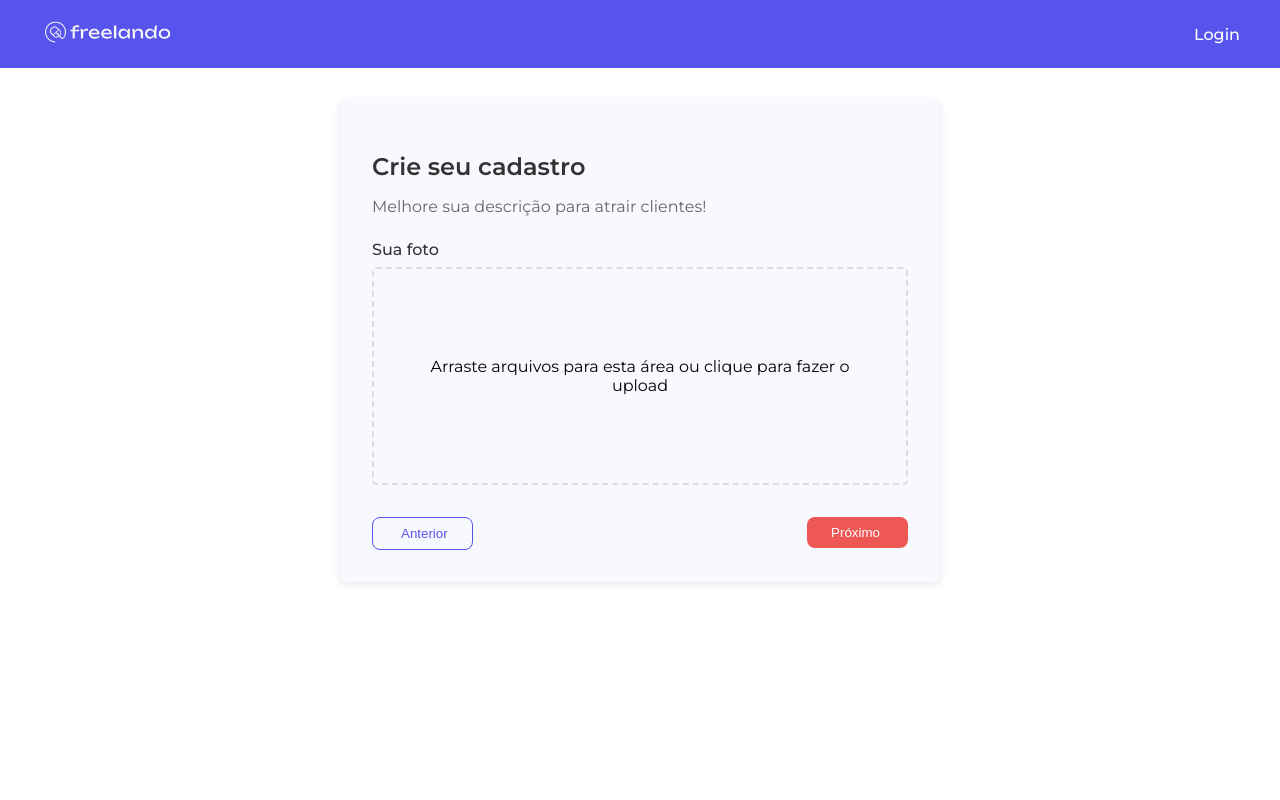
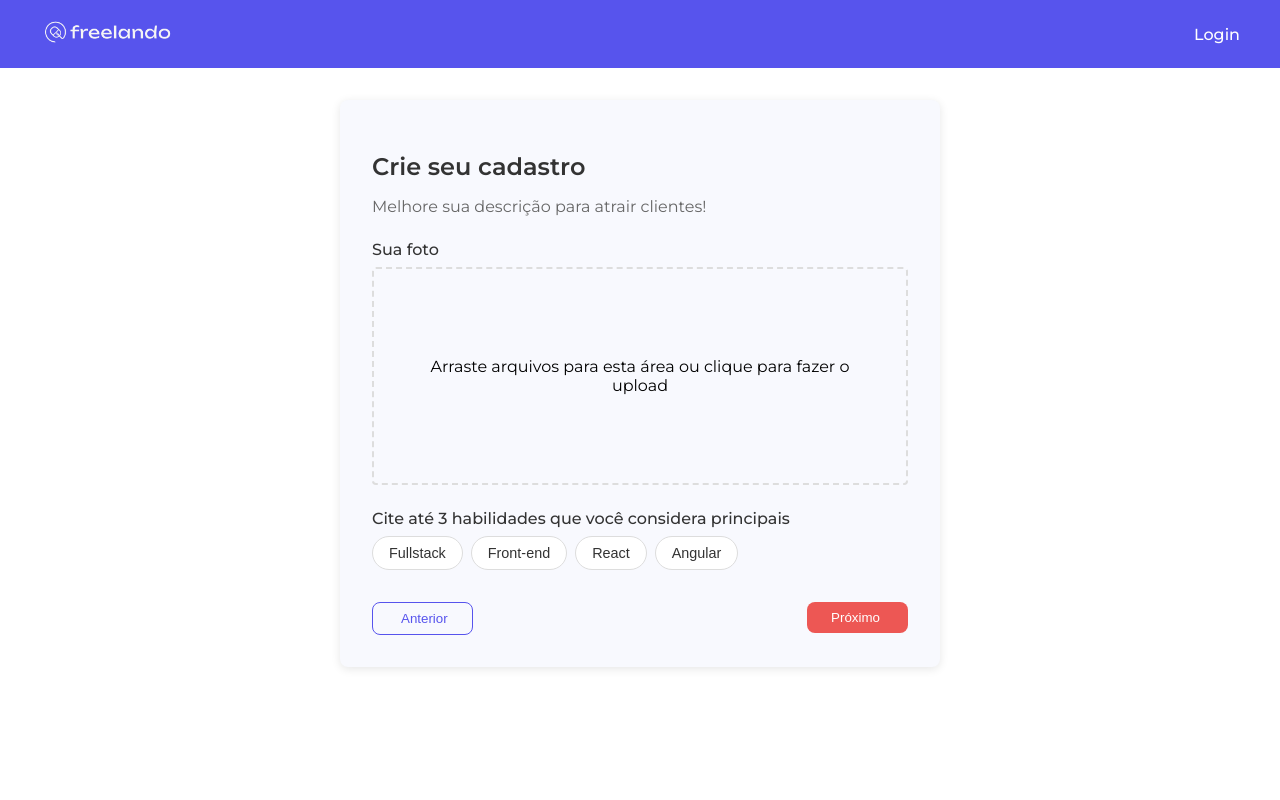
Before and after one commit to LuizOtavioTG/freelando, an Angular app: page /cadastro/perfil in a window 1280 px wide. Shown: the top 800 px of the page. Built offline with nearby package versions, Linux system fonts and the light colour scheme.

Commit message:
Feat: Adicionando campo de habilidades em perfil form

```diff
--- a/src/app/pages/perfil-form/perfil-form.component.html
+++ b/src/app/pages/perfil-form/perfil-form.component.html
@@ -5,8 +5,8 @@
       <p class="cadastro-form__subtitle">Melhore sua descrição para atrair clientes!</p>
 
       <form [formGroup]="perfilForm" (ngSubmit)="onProximo()">
-        <div class="cadastro-form__fields">
-          <label class="cadastro-form__label">Sua foto</label>
+        <div class="cadastro-form__field">
+          <label for="fotoInput" class="cadastro-form__label">Sua foto</label>
           <div class="cadastro-form__upload-container">
             <div class="cadastro-form__upload-area" [class.cadastro-form__upload-area--with-preview]="fotoPreview"
               (click)="fileInput.click()">
@@ -21,9 +21,24 @@
                 <img [src]="fotoPreview" alt="Preview da foto" class="cadastro-form__foto-preview">
               </ng-container>
             </div>
-            <input #fileInput type="file" accept="image/*" style="display: none" (change)="onFotoSelecionada($event)">
+            <input id="fotoInput" #fileInput type="file" accept="image/*" style="display: none"
+              (change)="onFotoSelecionada($event)">
           </div>
         </div>
+
+        <div class="cadastro-form__field">
+          <label class="cadastro-form__label">Cite até 3 habilidades que você considera principais</label>
+          <div class="cadastro-form__chips">
+            @for (habilidade of habilidades; track $index) {
+            <app-chip [text]="habilidade.nome" [selected]="habilidade.selecionada"
+              [disabled]="!habilidade.selecionada && perfilForm.get('habilidadesSelecionadas')?.value.length >= 3"
+              (clicked)="toggleHabilidade(habilidade)">
+            </app-chip>
+            }
+          </div>
+        </div>
+
+
 
         <div class="cadastro-form__actions">
           <app-button text="Anterior" type="outline" icon="fas fa-arrow-left" iconPosition="left"
--- a/src/app/pages/perfil-form/perfil-form.component.ts
+++ b/src/app/pages/perfil-form/perfil-form.component.ts
@@ -69,8 +69,9 @@ export class PerfilFormComponent implements OnInit {
     }
   }
 
-  onFotoSelecionada(event: any): void {
-    const file = event.target.files[0];
+  onFotoSelecionada(event: Event): void {
+    const input = event.target as HTMLInputElement;
+    const file = input.files?.[0];
     if (file) {
       const reader = new FileReader();
       reader.onload = () => {
@@ -78,7 +79,15 @@ export class PerfilFormComponent implements OnInit {
       };
       reader.readAsDataURL(file);
     }
-}
+  }
+
+   toggleHabilidade(habilidade: Habilidade): void {
+    habilidade.selecionada = !habilidade.selecionada;
+
+    const habilidadesSelecionadas = this.habilidades.filter(h => h.selecionada).map(h => h.nome);
+
+    this.perfilForm.patchValue({ habilidadesSelecionadas });
+  }
 
   // adicionarIdioma(nome: string = '', nivel: string = ''): void {
   //   const idiomaForm = this.fb.group({
```
